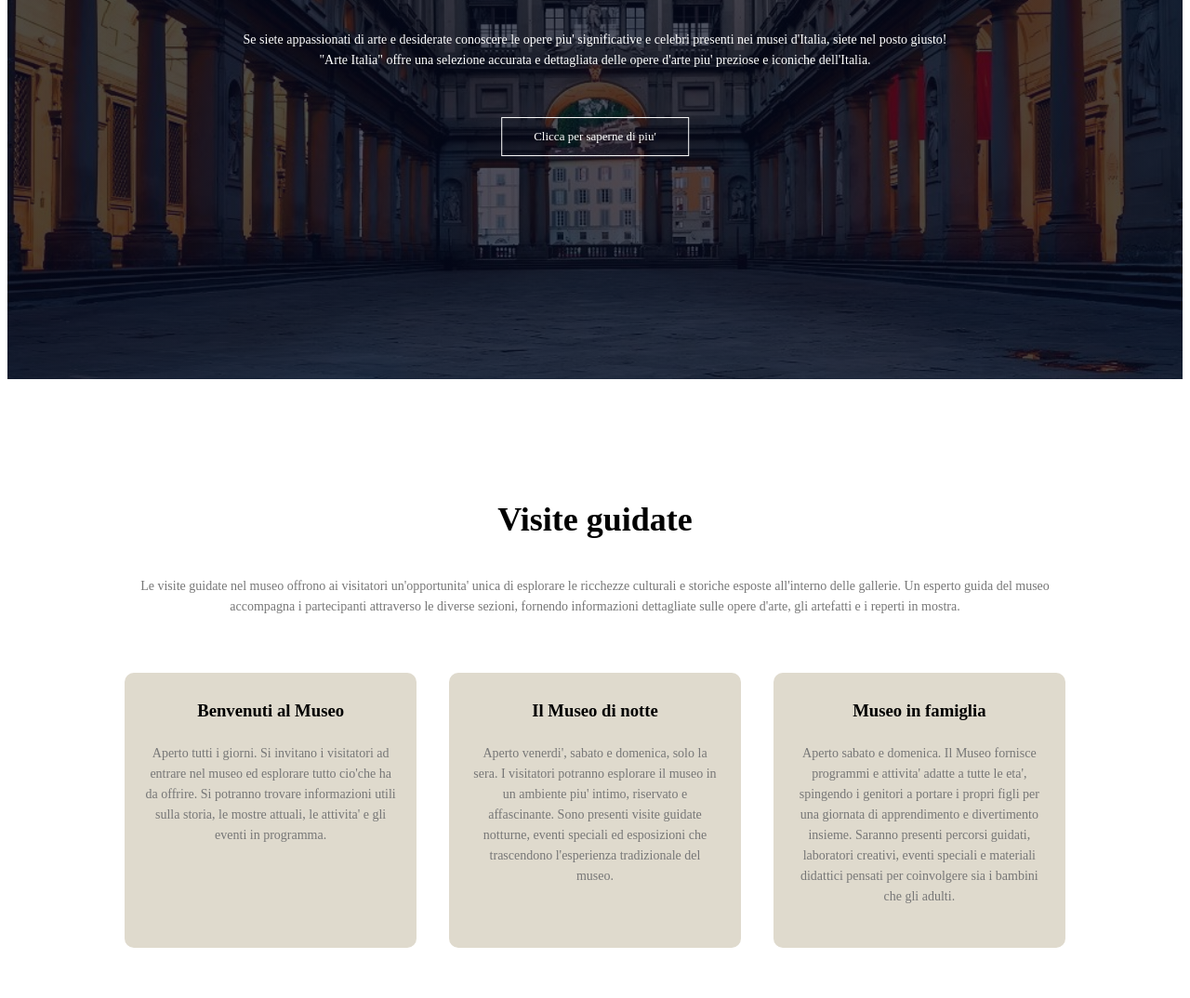
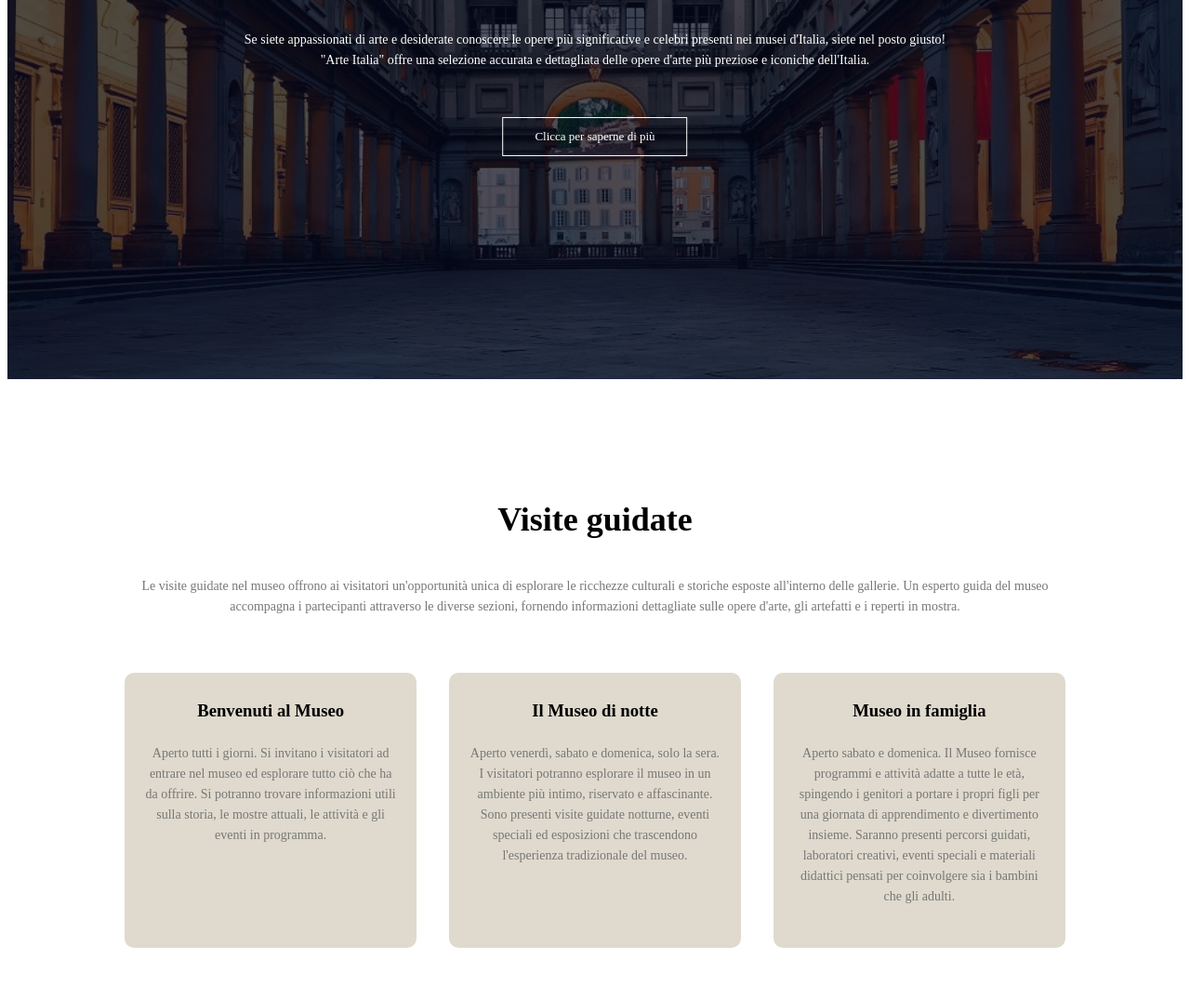
Before and after one commit to GiuliaFalzone/arteitalia.github.io, a plain HTML site: page index.html in a window 1280 px wide. Shown: the part 400-1474 px from the top of the page at 93% size. Drawn offline with Linux system fonts and the light colour scheme; a web font is replaced by a local one.

Commit message:
Update index.html

```diff
--- a/index.html
+++ b/index.html
@@ -30,27 +30,27 @@
 
 <div class="text-box">
 	<h1>Arte Italia</h1>
-	<p>Se siete appassionati di arte e desiderate conoscere le opere piu' significative e celebri presenti nei musei d'Italia, siete nel posto giusto!<br> "Arte Italia" offre una selezione accurata e dettagliata delle opere d'arte piu' preziose e iconiche dell'Italia.</p>
-	<a href="about.html" class="hero-btn">Clicca per saperne di piu'</a>
+	<p>Se siete appassionati di arte e desiderate conoscere le opere più significative e celebri presenti nei musei d'Italia, siete nel posto giusto!<br> "Arte Italia" offre una selezione accurata e dettagliata delle opere d'arte più preziose e iconiche dell'Italia.</p>
+	<a href="about.html" class="hero-btn">Clicca per saperne di più</a>
 </div>
 	</section>
 
 <!-- Visite guidate -->
 <section class="visite-guidate">
 	<h1>Visite guidate</h1>
-	<p>Le visite guidate nel museo offrono ai visitatori un'opportunita' unica di esplorare le ricchezze culturali e storiche esposte all'interno delle gallerie. Un esperto guida del museo accompagna i partecipanti attraverso le diverse sezioni, fornendo informazioni dettagliate sulle opere d'arte, gli artefatti e i reperti in mostra.</p>
+	<p>Le visite guidate nel museo offrono ai visitatori un'opportunità unica di esplorare le ricchezze culturali e storiche esposte all'interno delle gallerie. Un esperto guida del museo accompagna i partecipanti attraverso le diverse sezioni, fornendo informazioni dettagliate sulle opere d'arte, gli artefatti e i reperti in mostra.</p>
 	<div class="row">
 		<div class="course-col">
 			<h3>Benvenuti al Museo</h3>
-			<p>Aperto tutti i giorni. Si invitano i visitatori ad entrare nel museo ed esplorare tutto cio'che ha da offrire. Si potranno trovare informazioni utili sulla storia, le mostre attuali, le attivita' e gli eventi in programma.</p>
+			<p>Aperto tutti i giorni. Si invitano i visitatori ad entrare nel museo ed esplorare tutto ciò che ha da offrire. Si potranno trovare informazioni utili sulla storia, le mostre attuali, le attività e gli eventi in programma.</p>
 		</div>
 		<div class="course-col">
 			<h3>Il Museo di notte</h3>
-			<p>Aperto venerdi', sabato e domenica, solo la sera. I visitatori potranno esplorare il museo in un ambiente piu' intimo, riservato e affascinante. Sono presenti visite guidate notturne, eventi speciali ed esposizioni che trascendono l'esperienza tradizionale del museo.</p>
+			<p>Aperto venerdì, sabato e domenica, solo la sera. I visitatori potranno esplorare il museo in un ambiente più intimo, riservato e affascinante. Sono presenti visite guidate notturne, eventi speciali ed esposizioni che trascendono l'esperienza tradizionale del museo.</p>
 		</div>
 		<div class="course-col">
 			<h3>Museo in famiglia</h3>
-			<p>Aperto sabato e domenica. Il Museo fornisce programmi e attivita' adatte a tutte le eta', spingendo i genitori a portare i propri figli per una giornata di apprendimento e divertimento insieme. Saranno presenti percorsi guidati, laboratori creativi, eventi speciali e materiali didattici pensati per coinvolgere sia i bambini che gli adulti.</p>
+			<p>Aperto sabato e domenica. Il Museo fornisce programmi e attività adatte a tutte le età, spingendo i genitori a portare i propri figli per una giornata di apprendimento e divertimento insieme. Saranno presenti percorsi guidati, laboratori creativi, eventi speciali e materiali didattici pensati per coinvolgere sia i bambini che gli adulti.</p>
 		</div>
 	</div>
 </section>
@@ -108,7 +108,7 @@
 
 <section class="casa">
 	<h1>Il Museo a casa tua</h1>
-	<p>Alcune tra le attivita' che proponiamo</p>
+	<p>Alcune tra le attività che proponiamo</p>
 	<div class="row">
 		<div class="casa-col">
 			<img src="immagini/miti_leggende.png">
```
